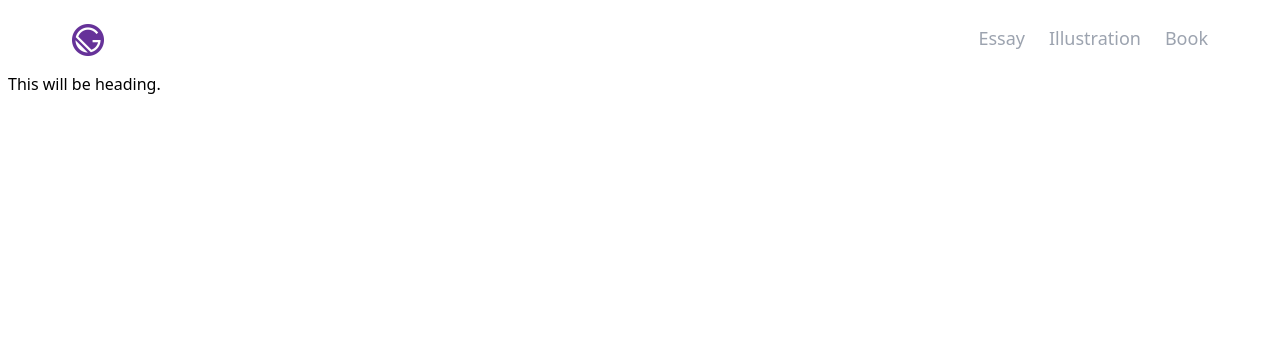
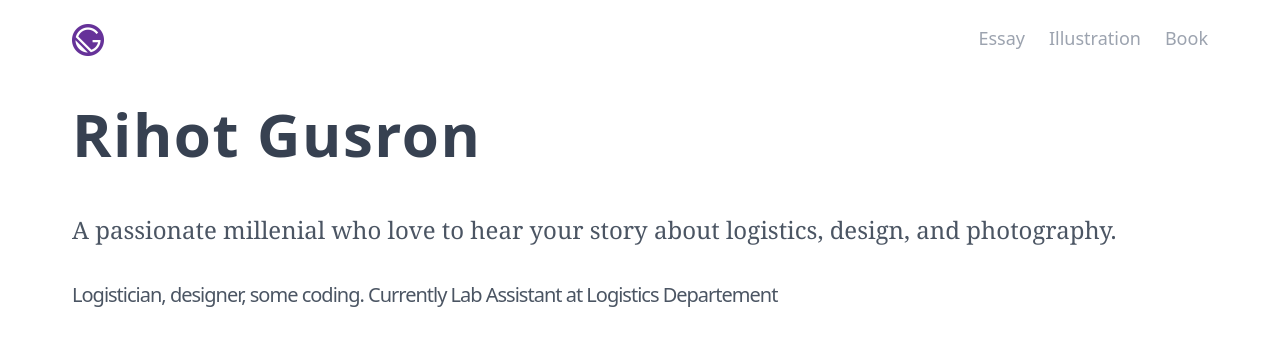
Before and after one commit to iotty/blog-project, a Gatsby site: page / in a window 1280 px wide. Built offline with nearby package versions, Linux system fonts and the light colour scheme; Gatsby itself is replaced by a stand-in of ours.

Commit message:
add hero homepage section

```diff
--- /dev/null
+++ b/src/components/heroHome.js
@@ -0,0 +1,15 @@
+import * as React from 'react'
+
+const heroHome = ({name, description, slug}) => {
+    return (
+        <section className='my-4'>
+            <div className='p-4 md:px-16 max-w-screen-xl mx-auto'>
+                <h1 className='mt-15 text-gray-700 text-6xl font-black tracking-wide leading-tighter'>{name}</h1>
+                <h2 className='mt-12 font-medium font-serif text-2xl text-gray-600 tracking-normal leading-normal'>{description}</h2>
+                <p className='mt-8 text-xl text-gray-600 tracking-tighter leading-normal'>{slug}</p>
+            </div>
+        </section>
+    )
+}
+
+export default heroHome
--- a/src/pages/index.js
+++ b/src/pages/index.js
@@ -1,6 +1,7 @@
 import * as React from "react"
 import Seo from '../components/seo'
 import Nav from '../components/nav'
+import HeroHome from '../components/heroHome'
 
 
 
@@ -8,9 +9,12 @@ const IndexPage = () => {
   return (
     <div className='p-2 bg-white'>
     <Seo title='Homepage' />
-      <Nav></Nav>
-
-      <h1>This will be heading.</h1>
+      <Nav/>
+      <HeroHome
+      name='Rihot Gusron'
+      description='A passionate millenial who love to hear your story about logistics, design, and photography.'
+      slug='Logistician, designer, some coding. Currently Lab Assistant at Logistics Departement'
+      />
 
     </div>
   )
```
